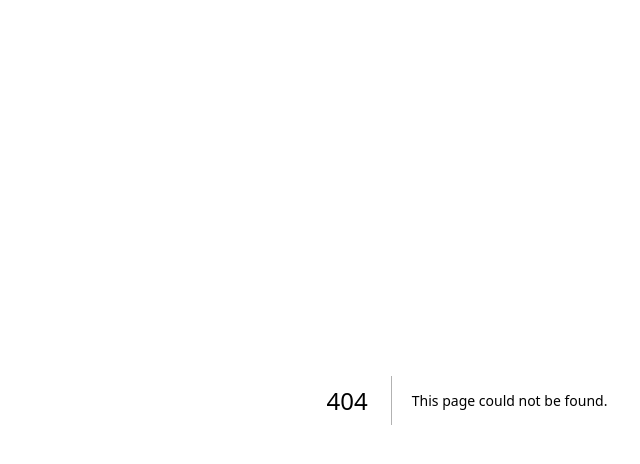
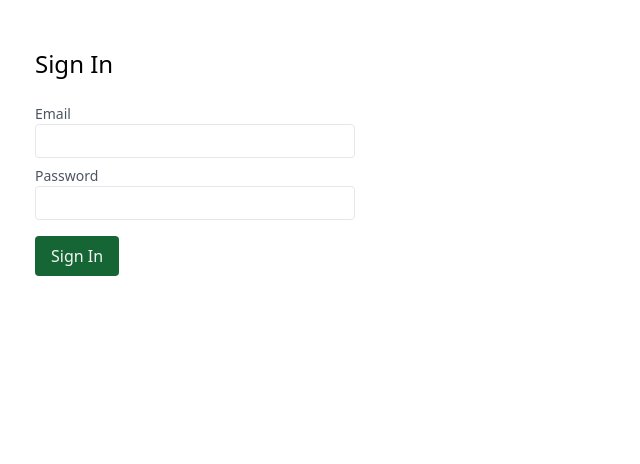
Before and after one commit to shamim-5/next-shop, a Next.js app: page /sign-in in a window 1280 px wide. Before the commit this address had no page. Shown: the top 464 px of the page, without its empty margins (173-813 px from the left). Built offline with nearby package versions, Linux system fonts and the light colour scheme.

Commit message:
pages refactoring, sign in form and added LogIn authentication

```diff
--- /dev/null
+++ b/components/Button.js
@@ -0,0 +1,9 @@
+function Button({ type, children }) {
+  return (
+    <button type={type} className="bg-green-800 text-gray-100 rounded px-4 py-2 my-2 hover:bg-green-700">
+      {children}
+    </button>
+  );
+}
+
+export default Button;
--- /dev/null
+++ b/components/Field.js
@@ -0,0 +1,10 @@
+function Field({ label, children }) {
+  return (
+    <label className="block my-2">
+      <span className="block text-sm text-gray-600">{label}</span>
+      {children}
+    </label>
+  );
+}
+
+export default Field;
--- /dev/null
+++ b/components/Input.js
@@ -0,0 +1,13 @@
+function Input({ type, value, required, onChange }) {
+  return (
+    <input
+      type={type}
+      required={required}
+      value={value}
+      onChange={onChange}
+      className="border rounded px-3 py-1 w-80"
+    />
+  );
+}
+
+export default Input;
--- /dev/null
+++ b/components/Page.js
@@ -0,0 +1,18 @@
+import Head from "next/head";
+import Title from "./Title";
+
+function Page({ title, className, children }) {
+  return (
+    <>
+      <Head>
+        <title>{`${title} - Next Shop`} </title>
+      </Head>
+      <main className={className}>
+        <Title>{title} </Title>
+        {children}
+      </main>
+    </>
+  );
+}
+
+export default Page;
--- a/lib/api.js
+++ b/lib/api.js
@@ -9,8 +9,8 @@ export class ApiError extends Error {
   }
 }
 
-export async function fetchJson(url) {
-  const response = await fetch(url);
+export async function fetchJson(url, options) {
+  const response = await fetch(url,options);
   if (!response.ok) {
     throw new ApiError(url, response.status);
   }
--- a/pages/index.js
+++ b/pages/index.js
@@ -1,8 +1,8 @@
+import Page from "@/components/Page";
 import ProductCard from "@/components/ProductCard";
 import Title from "@/components/Title";
 import { getProducts } from "@/lib/products";
 import Head from "next/head";
-import Link from "next/link";
 
 export async function getStaticProps() {
   console.log("[Homepage] getStaticProps()]");
@@ -18,12 +18,7 @@ function HomePage({ products }) {
   console.log("[HomePage] render:", products);
 
   return (
-    <>
-      <Head>
-        <title>Next Shop</title>
-      </Head>
-      <main className="px-6 py-4">
-        <Title>Next Shop</Title>
+    <Page title="Indoor Plants">
       <ul className="grid grid-cols1 md:grid-cols-2 lg:grid-cols-3 gap-4">
         {products.map((product) => (
           <li key={product.id}>
@@ -31,8 +26,7 @@ function HomePage({ products }) {
           </li>
         ))}
       </ul>
-      </main>
-    </>
+    </Page>
   );
 }
 
--- a/pages/products/[id].js
+++ b/pages/products/[id].js
@@ -1,3 +1,4 @@
+import Page from "@/components/Page";
 import Title from "@/components/Title";
 import { ApiError } from "@/lib/api";
 import { getProduct, getProducts } from "@/lib/products";
@@ -34,12 +35,7 @@ export async function getStaticProps({ params: { id } }) {
 function ProductPage({ product }) {
   console.log("[ProductPage] render:", product);
   return (
-    <>
-      <Head>
-        <title>{product.title}</title>
-      </Head>
-      <main className="px-6 py-4">
-        <Title>{product.title}</Title>
+    <Page title={product.title}>
       <div className="flex flex-col lg:flex-row">
         <div>
           <Image src={product.pictureUrl} alt="" width={640} height={480} />
@@ -49,8 +45,7 @@ function ProductPage({ product }) {
           <p className="text-lg font-bold mt-2">{product.price}</p>
         </div>
       </div>
-      </main>
-    </>
+    </Page>
   );
 }
 
--- /dev/null
+++ b/pages/sign-in.js
@@ -0,0 +1,37 @@
+import Button from "@/components/Button";
+import Field from "@/components/Field";
+import Input from "@/components/Input";
+import Page from "@/components/Page";
+import { fetchJson } from "@/lib/api";
+import { useState } from "react";
+
+function SignInPage() {
+  const [email, setEmail] = useState("");
+  const [password, setPassword] = useState("");
+
+  const handleSubmit = async (event) => {
+    event.preventDefault();
+    const response = await fetchJson("http://localhost:1337/auth/local", {
+      method: "POST",
+      headers: { "Content-Type": "application/json" },
+      body: JSON.stringify({ identifier: email, password }),
+    });
+    console.log("sign in:", response);
+  };
+
+  return (
+    <Page title="Sign In" className="mx-52 my-12">
+      <form onSubmit={handleSubmit}>
+        <Field label="Email">
+          <Input type="email" required value={email} onChange={(event) => setEmail(event.target.value)} />
+        </Field>
+        <Field label="Password">
+          <Input type="password" required value={password} onChange={(event) => setPassword(event.target.value)} />
+        </Field>
+        <Button type="submit">Sign In</Button>
+      </form>
+    </Page>
+  );
+}
+
+export default SignInPage;
```
Lines whose indentation alone changed are shown as unchanged.
